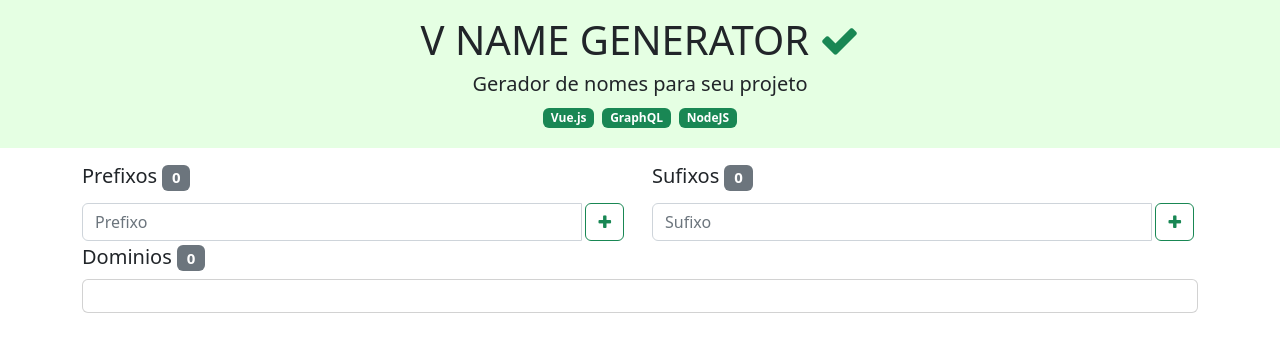
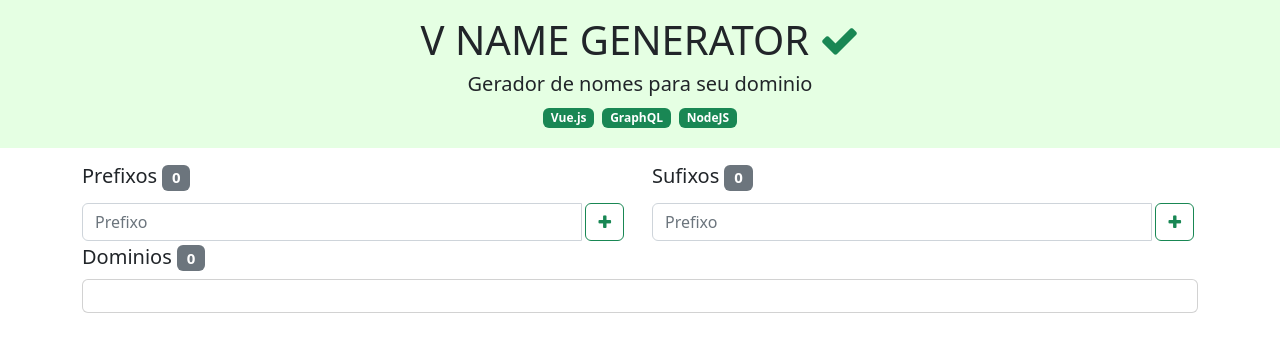
Before and after one commit to Marilzon/v_name_generator, a Vue app: page / in a window 1280 px wide. Shown: the top 352 px of the page. Built offline with nearby package versions, Linux system fonts and the light colour scheme.

Commit message:
prefixxes and sufixes binds add to componemts

```diff
--- a/package.json
+++ b/package.json
@@ -5,7 +5,7 @@
 	"scripts": {
 		"serve": "vue-cli-service serve",
 		"build": "vue-cli-service build",
-		"lint": "vue-cli-service lint --no-fix"
+		"lint": "vue-cli-service lint"
 	},
 	"dependencies": {
 		"bootstrap": "^5.2.0",
--- a/src/App.vue
+++ b/src/App.vue
@@ -2,7 +2,7 @@
 	<div>
 		<header class="header text-center">
 			<h1>V NAME GENERATOR <span class="fa fa-check text-success"></span></h1>
-			<h5>Gerador de nomes para seu projeto</h5>
+			<h5>Gerador de nomes para seu dominio</h5>
 			<div class="tags-stacks">
 				<span class="badge text-bg-success m-1">Vue.js</span>
 				<span class="badge text-bg-success m-1">GraphQL</span>
@@ -13,51 +13,22 @@
 		<div id="main">
 			<div class="container">
 				<div class="row">
-
 					<div class="col">
-						<h5>Prefixos <span class="badge bg-secondary">{{ prefixes.length }}</span></h5>
-						<div class="card-body">
-							<ul class="list-group">
-								<li class="list-group-item d-flex justify-content-between align-items-center"
-									v-for="prefix in prefixes" v-bind:key="prefix">
-									{{ prefix }}
-									<button class="btn text-muted" v-on:click="deletePrefix(prefix)"><i
-											class="fa fa-trash"></i></button>
-								</li>
-							</ul>
-						</div>
-						<div class="input-group my-1">
-							<input type="text" v-model="prefix" v-on:keyup.enter="addPrefix(prefix)"
-								class="form-control" placeholder="Prefixo">
-							<div class="input-group-prepend">
-								<button class="btn btn-outline-success mx-1" v-on:click="addPrefix(prefix)">
-									<i class="fa fa-plus"></i>
-								</button>
-							</div>
-						</div>
+                        <ItemList
+							title="Prefixos"
+							v-bind:items="prefixes"
+							v-on:addItem="addPrefix"
+							v-on:deleteItem="deletePrefix"
+					></ItemList>
 					</div>
 
 					<div class="col">
-						<h5>Sufixos <span class="badge bg-secondary">{{ sufixes.length }}</span></h5>
-						<div class="card-body">
-							<ul class="list-group">
-								<li class="list-group-item d-flex justify-content-between align-items-center"
-									v-for="sufix in sufixes" v-bind:key="sufix">
-									{{ sufix }}
-									<button class="btn text-muted" v-on:click="deleteSufix(sufix)"><i
-											class="fa fa-trash"></i></button>
-								</li>
-							</ul>
-						</div>
-						<div class="input-group my-1">
-							<input type="text" v-model="sufix" v-on:keyup.enter="addSufix(sufix)" class="form-control"
-								placeholder="Sufixo">
-							<div class="input-group-prepend">
-								<button class="btn btn-outline-success mx-1" v-on:click="addSufix(sufix)">
-									<i class="fa fa-plus"></i>
-								</button>
-							</div>
-						</div>
+                        <ItemList
+							title="Sufixos"
+							v-bind:items="sufixes"
+							v-on:addItem="addSufix"
+							v-on:deleteItem="deleteSufix"
+						></ItemList>
 					</div>
 				</div>
 
@@ -82,7 +53,6 @@
 						</ul>
 					</div>
 				</div>
-
 			</div>
 		</div>
 	</div>
@@ -91,6 +61,7 @@
 <script>
 import "bootstrap/dist/css/bootstrap.css"
 import "font-awesome/css/font-awesome.css"
+import ItemList from "./components/ItemList.vue"
 
 export default {
 	name: "App",
@@ -100,41 +71,44 @@ export default {
 			sufix: "",
 			prefixes: [],
 			sufixes: []
-		}
+		};
 	},
 	methods: {
 		addPrefix(prefix) {
-			this.prefixes.push(prefix)
-			this.prefix = ""
+			this.prefixes.push(prefix);
+			this.prefix = "";
 		},
 		addSufix(sufix) {
-			this.sufixes.push(sufix)
-			this.sufix = ""
+			this.sufixes.push(sufix);
+			this.sufix = "";
 		},
 		deletePrefix(prefix) {
-			this.prefixes.splice(this.prefixes.indexOf(prefix), 1)
+			this.prefixes.splice(this.prefixes.indexOf(prefix), 1);
 		},
 		deleteSufix(sufix) {
-			this.sufixes.splice(this.sufixes.indexOf(sufix), 1)
+			this.sufixes.splice(this.sufixes.indexOf(sufix), 1);
 		},
 	},
 	computed: {
 		domains() {
-			const domains = []
+			const domains = [];
 			for (let prefix of this.prefixes) {
 				for (let sufix of this.sufixes) {
-					const url = (prefix + sufix).toLowerCase()
+					const url = (prefix + sufix).toLowerCase();
 					const checkout = `
 						https://cart.hostgator.com.br/?pid=d&sld=${url}&tld=.com.br
-					`
+					`;
 					domains.push({
 						url,
 						checkout
-					})
+					});
 				}
 			}
-			return domains
+			return domains;
 		}
+	},
+	components: {
+		ItemList
 	}
 }
 </script>
--- /dev/null
+++ b/src/components/ItemList.vue
@@ -0,0 +1,50 @@
+<template>
+	<div>
+		<h5>{{ title }} <span class="badge bg-secondary">{{ items.length }}</span></h5>
+		<div class="card-body">
+			<ul class="list-group">
+				<li class="list-group-item d-flex justify-content-between align-items-center" v-for="item in items"
+					v-bind:key="item">
+					{{ item }}
+					<button class="btn text-muted" v-on:click="deleteItem(item)">
+						<i class="fa fa-trash"></i>
+					</button>
+				</li>
+			</ul>
+		</div>
+		<div class="input-group my-1">
+			<input type="text" v-model="item" v-on:keyup.enter="addItem(item)" class="form-control"
+				placeholder="Prefixo">
+			<div class="input-group-prepend">
+				<button class="btn btn-outline-success mx-1" v-on:click="addItem(item)">
+					<i class="fa fa-plus"></i>
+				</button>
+			</div>
+		</div>
+	</div>
+</template>
+
+<script>
+export default {
+	name: "ItemList",
+	props: ["title", "items"],
+	data() {
+		return {
+			item: ""
+		}
+	},
+	methods: {
+		addItem(item) {
+			this.$emit("addItem", item)
+			this.item = ""
+		},
+		deleteItem(item) {
+			this.$emit("deleteItem", item)
+		},
+
+	}
+}
+</script>
+
+<style scoped>
+</style>
```
Also changed, not shown: 1 other file (tests, documents, lock files or other folders).
